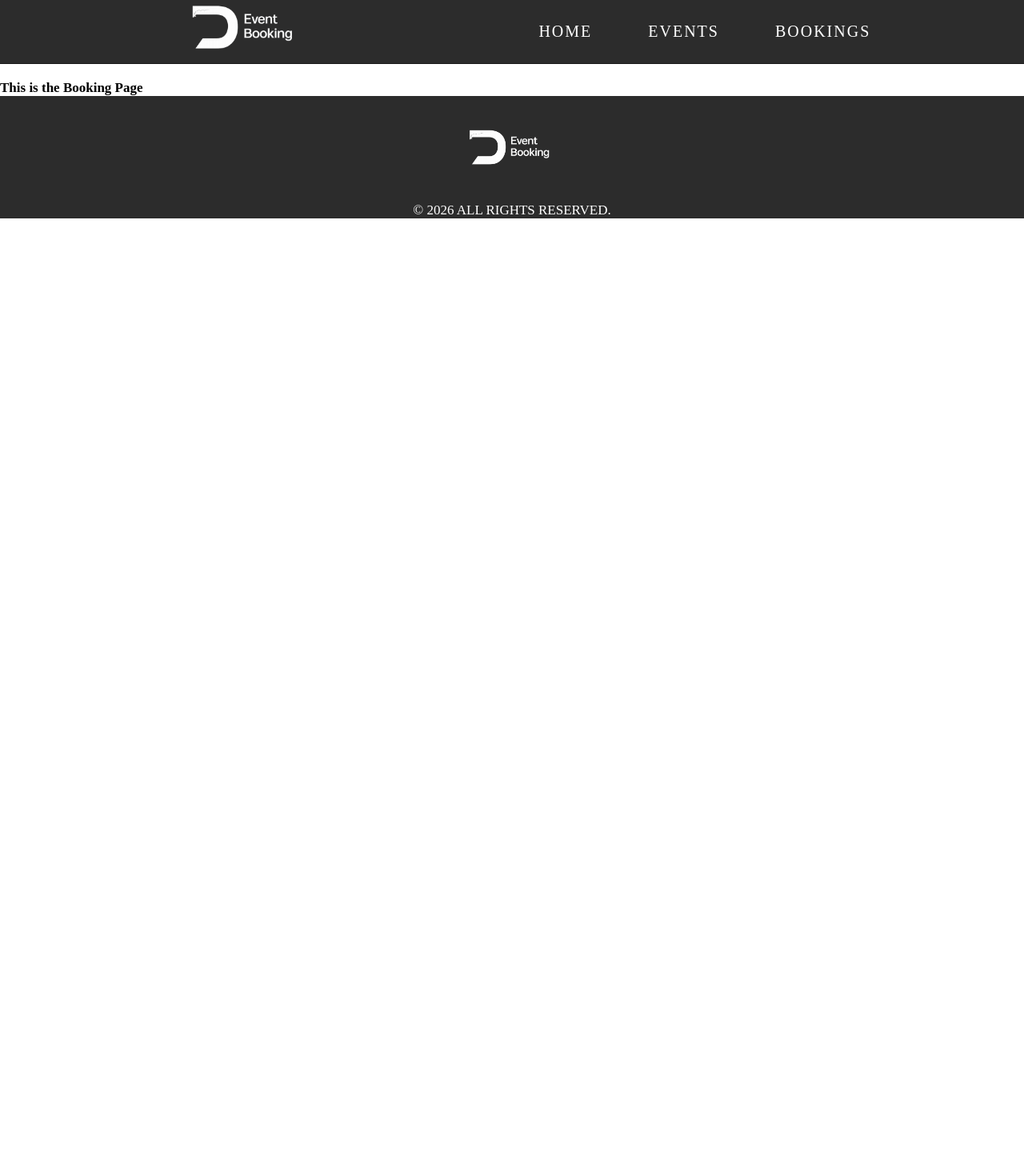
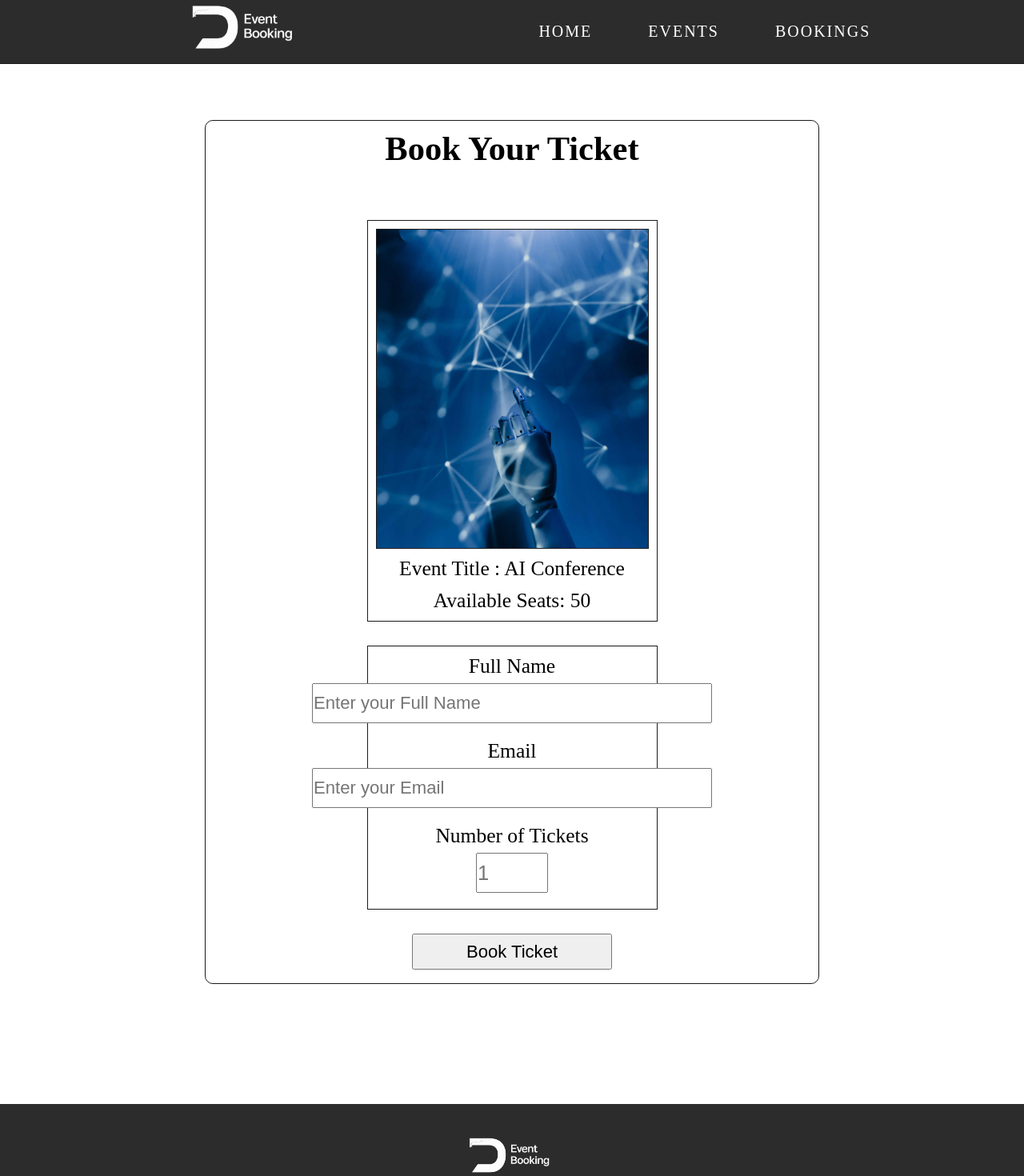
Before and after one commit to DaPhantom131/event-booking-app, a React (Vite) app: page /bookings in a window 1280 px wide. Shown: the top 1470 px of the page at 80% size. Before the commit the page ends 800 px from the top, so only its background shows below. Built offline with nearby package versions, Linux system fonts and the light colour scheme.

Commit message:
Did the booking page
Developed and styled the Booking page for the Event Booking Website, including a booking form and event details display.

```diff
--- a/src/Components/Routes/Booking.jsx
+++ b/src/Components/Routes/Booking.jsx
@@ -1,10 +1,54 @@
 import React from "react";
+import "../../Styles/Booking.css";
+import formImage from "../../Assets/Image/AI.jpg"
 
 const Booking = () =>{
     return(
-        <React.Fragment>
-            <h2>This is the Booking Page</h2>
-        </React.Fragment>
+
+            <div className="form-container">
+
+                <form action="">
+
+                    <h1>Book Your Ticket</h1>
+
+                    <div className="form-event">
+
+                    <div className="form-event-image-wrapper">
+                        <img src={formImage} alt="event-title" className="form-event-image"/>
+                    </div>
+
+                    <p>Event Title : AI Conference </p>
+
+                    <p>Available Seats: 50 </p>
+
+                    </div>
+
+                <div className="form-details">
+
+                    <div className="form-details-input">
+                       <label htmlFor="">Full Name</label>
+                       <input type="text" placeholder="Enter your Full Name"  required/>
+                    </div>
+
+                    <div className="form-details-input">
+                       <label htmlFor="">Email</label>
+                       <input type="email" placeholder="Enter your Email" required/>
+                    </div>
+
+                    <div className="form-details-input">
+                       <label htmlFor="">Number of Tickets</label>
+                       <input type="number" min={1} placeholder="1" max={50}/>
+                    </div>
+
+                </div>
+
+                   <div className="form-button">
+                        <button type="submit"> Book Ticket</button>
+                   </div>
+
+                </form>
+
+            </div>
     )
 }
 export default Booking
--- /dev/null
+++ b/src/Styles/Booking.css
@@ -0,0 +1,101 @@
+.form-container{
+    min-height: 90vh;
+    display: flex;
+    justify-content: center;
+
+}
+
+.form-container form{
+    margin-top: 150px;
+    margin-bottom: 150px;
+    border: 1px solid #1a1a1a;
+    padding: 10px 20px;
+    width: 60%;
+    border-radius: 10px;
+
+    display: flex;
+    justify-content: center;
+    align-items: center;
+    flex-direction: column;
+    gap: 30px;
+}
+
+.form-container h1{
+    font-size: 2.5rem;
+    margin-bottom: 35px;
+}
+
+.form-event{
+   border: 1px solid #1a1a1a;
+   width: 50%;
+
+   display: flex;
+   flex-direction: column;
+   justify-content: center;
+   align-items: center;
+   gap: 10px;
+ padding: 10px;
+}
+
+.form-event-image-wrapper{
+    border: 1px solid #1a1a1a;
+        width: fit-content;
+        height: 400px;
+        overflow: hidden;
+}
+
+.form-event-image{
+    width: 100%;
+        height: 100%;
+        object-fit: cover;
+}
+
+.form-event p{
+    font-size: 1.5rem;
+}
+
+.form-details{
+    border: 1px solid #1a1a1a;
+    width: 50%;
+
+        display: flex;
+        flex-direction: column;
+        justify-content: center;
+        align-items: center;
+        gap: 10px;
+        padding: 10px;
+}
+
+.form-details-input{
+    display: flex;
+    flex-direction: column;
+    justify-content: center;
+    align-items: center;
+    gap: 6px;
+    margin-bottom: 10px;
+}
+
+.form-details-input label{
+    font-size: 1.5rem;
+}
+
+.form-details-input input{
+    width: 500px;
+    height: 50px;
+    font-size: 1.3rem;
+}
+
+.form-details-input:nth-child(3) input {
+    width: 90px;
+    height: 50px;
+    font-size: 1.5rem;
+}
+
+.form-button{
+    margin-bottom: 7px;
+}
+.form-button button{
+    width: 250px;
+    height: 45px;
+    font-size: 1.3rem;
+}
```
